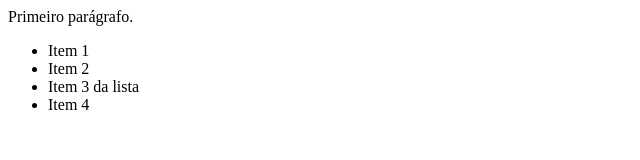
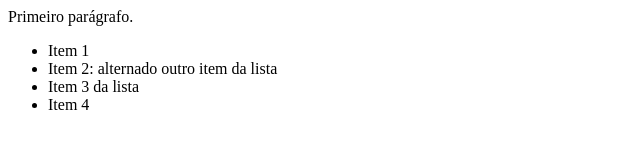
Before and after one commit to hfrancos/exercicio, a plain HTML site: page index.html in a window 1280 px wide. Shown: the whole page, without its empty margins (0-640 px from the left). Drawn offline with Linux system fonts and the light colour scheme.

Commit message:
Alterando o segundo item da lista

```diff
--- a/index.html
+++ b/index.html
@@ -6,7 +6,7 @@
         <p>Primeiro parágrafo.</p>
         <ul>
             <li>Item 1</li>
-            <li>Item 2</li>
+            <li>Item 2: alternado outro item da lista</li>
             <li>Item 3 da lista</li>
             <li>Item 4</li>
         </ul>
```
